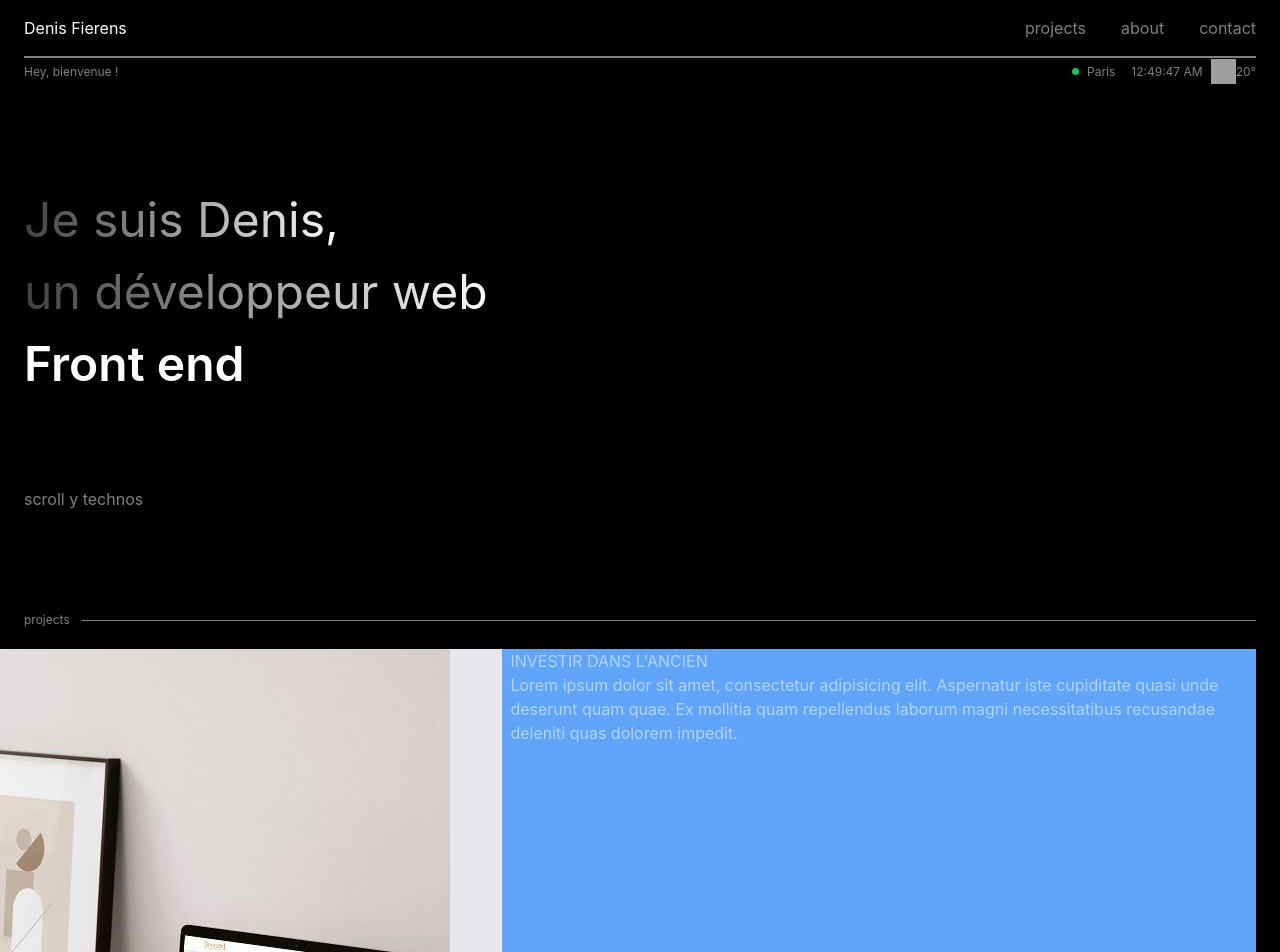
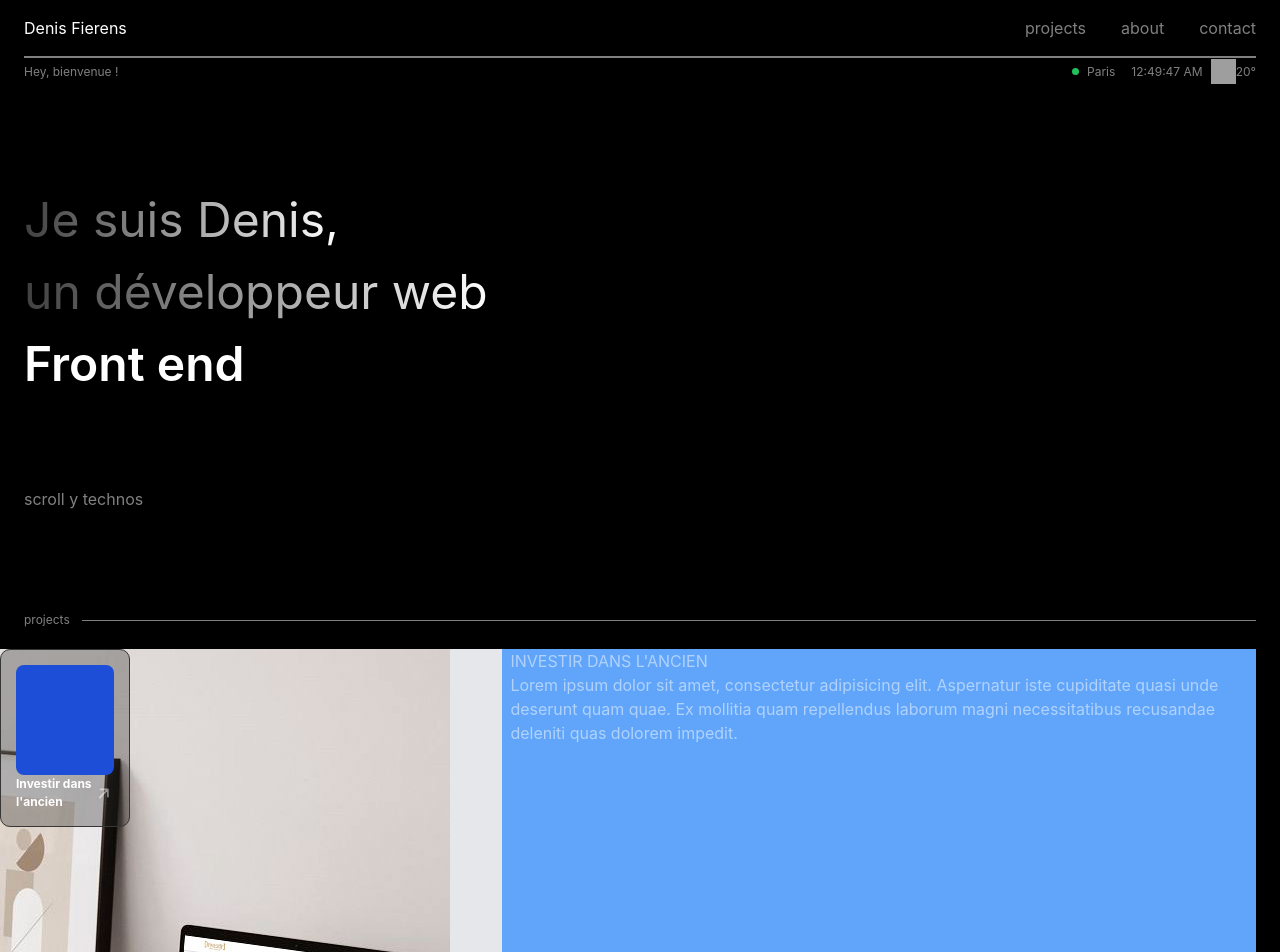
Before and after one commit to FierensDev/portfolio, a React (Create React App) app: page / in a window 1280 px wide. Shown: the top 952 px of the page. Built offline with nearby package versions, Linux system fonts and the light colour scheme; grey boxes are pictures that could not be loaded; the HTML template or start-up script is replaced by a standard one.

Commit message:
create component gifCard

```diff
--- a/src/App.tsx
+++ b/src/App.tsx
@@ -1,8 +1,12 @@
 import { useEffect, useState } from 'react';
 import './App.css';
+
+
 import { Navbar } from './components/Navbar/Navbar';
 import { Weather } from './components/Weather/Weather';
 import { ProjectCard } from './components/ProjectCard/ProjectCard';
+import { GifCard } from './components/GifCard/GifCard';
+
 import profilePicture from './assets/tower101.png'
 import IDLAmontage from './assets/IDLAmontage.jpg'
 
@@ -103,17 +107,6 @@ function App() {
 
           <div className=''>
             {/* content */}
-            {/* <div className='card-glass-effect border-container'>
-              <div className='w-[110px] h-[110px] rounded-lg bg-blue-700 mx-[15px] mt-[15px]'></div>
-              <div className='mb-[20px] bg-green-100'>
-                <p className='text-white font-bold text-deuns-xs text-left mx-[15px] mt-[7px] break-words whitespace-normal'>Investir dans l'ancien</p>
-                <div className='text-custom-gray arrow-disapear flex place-items-center justify-end mx-[15px]'>
-                  <svg width="25px" height="25px" viewBox="0 0 24 24" fill="none" xmlns="http://www.w3.org/2000/svg">
-                    <path d="M7 17L17 7M17 7H8M17 7V16" stroke="currentColor" stroke-width="2" stroke-linecap="round" stroke-linejoin="round"/>
-                  </svg>
-                </div>
-              </div>
-            </div> */}
 
             <div className='bg-gray-200 grid grid-cols-[40%,1fr] w-[calc(100vw-24px)] ml-[-24px]'>
 
@@ -122,17 +115,9 @@ function App() {
                 <h3>INVESTIR DANS L'ANCIEN</h3>
                 <p>Lorem ipsum dolor sit amet, consectetur adipisicing elit. Aspernatur iste cupiditate quasi unde deserunt quam quae. Ex mollitia quam repellendus laborum magni necessitatibus recusandae deleniti quas dolorem impedit.</p>
               </div>
-              {/* <div className='card-glass-effect border-container box-border p-[15px]'>
-                <div className='w-full h-[110px] rounded-lg bg-blue-700'></div>
-                <div className='bg-green-100'>
-                  <p className='text-white font-bold text-deuns-xs text-left break-words whitespace-normal'>Investir dans l'ancien</p>
-                  <div className='text-custom-gray arrow-disapear flex place-items-center justify-end '>
-                    <svg width="25px" height="25px" viewBox="0 0 24 24" fill="none" xmlns="http://www.w3.org/2000/svg">
-                      <path d="M7 17L17 7M17 7H8M17 7V16" stroke="currentColor" stroke-width="2" stroke-linecap="round" stroke-linejoin="round"/>
-                    </svg>
-                  </div>
-                </div>
-              </div> */}
+              <div className='absolute w-[130px]'>
+                <GifCard />
+              </div>
             </div>
 
 
--- /dev/null
+++ b/src/components/GifCard/GifCard.tsx
@@ -0,0 +1,16 @@
+export function GifCard(){
+  return (
+    <div className='card-glass-effect border-container box-border p-[15px]'>
+      <div className='w-full h-[110px] rounded-lg bg-blue-700'></div>
+
+      <div className='grid grid-cols-[1fr,20%]'>
+        <p className='text-white font-bold text-deuns-xs text-left break-words whitespace-normal'>Investir dans l'ancien</p>
+        <div className='text-custom-gray arrow-disapear flex place-items-center justify-end'>
+          <svg width="25px" height="25px" viewBox="0 0 24 24" fill="none" xmlns="http://www.w3.org/2000/svg">
+            <path d="M7 17L17 7M17 7H8M17 7V16" stroke="currentColor" stroke-width="2" stroke-linecap="round" stroke-linejoin="round"/>
+          </svg>
+        </div>
+      </div>
+    </div>
+  )
+}
```
